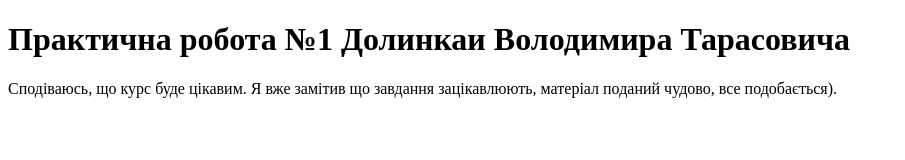
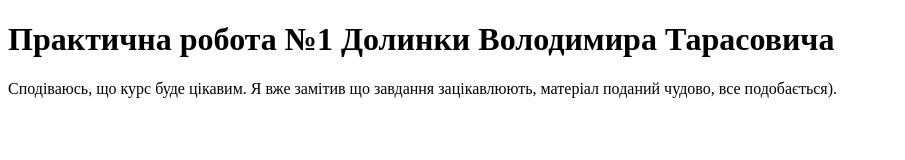
Before and after one commit to DolVladzio/Web_programing, a plain HTML site: page Git/index.html in a window 1280 px wide. Shown: the whole page, without its empty margins (0-905 px from the left). Drawn offline with Linux system fonts and the light colour scheme.

Commit message:
Update index.html

```diff
--- a/Git/index.html
+++ b/Git/index.html
@@ -6,7 +6,7 @@
 	<title>Document</title>
 </head>
 <body>
-	<h1>Практична робота №1 Долинкаи Володимира Тарасовича</h1>
+	<h1>Практична робота №1 Долинки Володимира Тарасовича</h1>
 	<p class="text_aboutCourse">
 		Сподіваюсь, що курс буде цікавим. Я вже замітив що завдання зацікавлюють, матеріал поданий чудово, все подобається).
 	</p>
```
